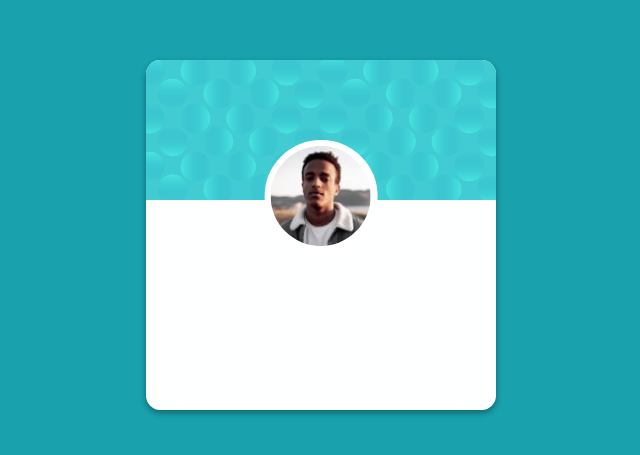
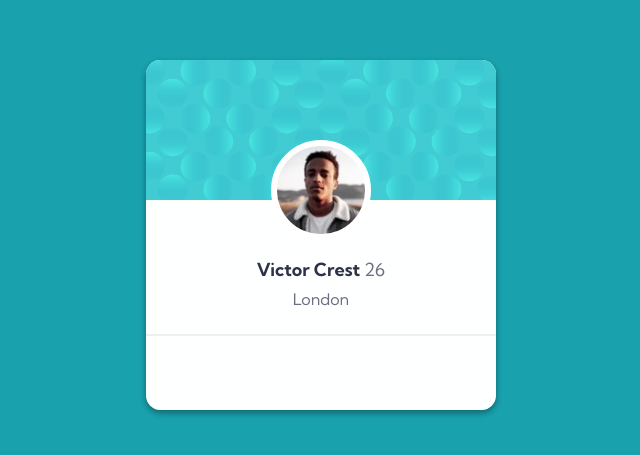
Before and after one commit to Brunno-DaSilva/profile-card-component, a React (Create React App) app: page / in a window 1280 px wide. Shown: the part 405-860 px from the top of the page, without its empty margins (319-959 px from the left). Built offline with nearby package versions, Linux system fonts and the light colour scheme.

Commit message:
added profile img and style

```diff
--- a/src/components/CardMain/index.tsx
+++ b/src/components/CardMain/index.tsx
@@ -40,7 +40,14 @@ const CardMain: React.FC<CardDataProps> = ({
               alt={name}
             />
           </div>
+          <div className="bottom-profile__info">
+            <h4>
+              {name} <span>{age}</span>
+            </h4>
+            <p>{city}</p>
+          </div>
         </div>
+        <div className="divider" />
         <div className="CardMain__bottom-sm_info"></div>
       </div>
     </div>
--- a/src/components/CardMain/useCardMainStyles.scss
+++ b/src/components/CardMain/useCardMainStyles.scss
@@ -19,7 +19,12 @@ $fz-18: 18px;
     border-radius: 0.5rem;
   }
   .CardMain__bottom-profile {
+    height: 130px;
     position: relative;
+    display: flex;
+    flex-direction: column;
+    align-items: center;
+    justify-content: center;
 
     .bottom-profile__img {
       position: absolute;
@@ -38,5 +43,35 @@ $fz-18: 18px;
         height: auto;
       }
     }
+    .bottom-profile__info {
+      width: 100%;
+      display: flex;
+      flex-direction: column;
+      align-items: center;
+      justify-content: center;
+      margin-top: 1.8rem;
+
+      h4 {
+        color: $text-dark-blue;
+        font-size: $fz-18;
+        font-weight: 700;
+        span {
+          color: $text-gray;
+          font-weight: 400;
+        }
+      }
+      p {
+        margin-top: 0.5rem;
+        color: $text-gray;
+        font-weight: 400;
+      }
+    }
   }
 }
+
+.divider {
+  width: 100%;
+  height: 2px;
+  background-color: $border-light-gray;
+  opacity: 0.15;
+}
--- a/src/index.scss
+++ b/src/index.scss
@@ -1,13 +1,19 @@
+$ff-kumbh-sans: "Kumbh Sans", sans-serif;
+
+*,
+*::before,
+*::after {
+  margin: 0;
+  padding: 0;
+  box-sizing: border-box;
+}
+
 body {
   margin: 0;
-  font-family: -apple-system, BlinkMacSystemFont, 'Segoe UI', 'Roboto', 'Oxygen',
-    'Ubuntu', 'Cantarell', 'Fira Sans', 'Droid Sans', 'Helvetica Neue',
-    sans-serif;
-  -webkit-font-smoothing: antialiased;
-  -moz-osx-font-smoothing: grayscale;
+  font-family: $ff-kumbh-sans;
 }
 
 code {
-  font-family: source-code-pro, Menlo, Monaco, Consolas, 'Courier New',
+  font-family: source-code-pro, Menlo, Monaco, Consolas, "Courier New",
     monospace;
 }
```
